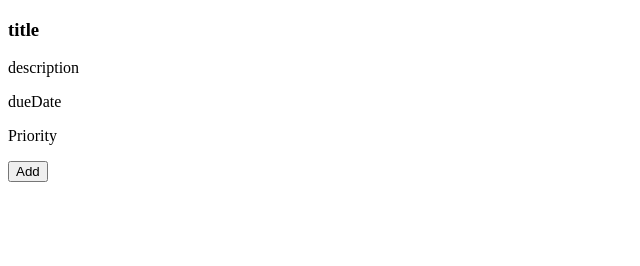
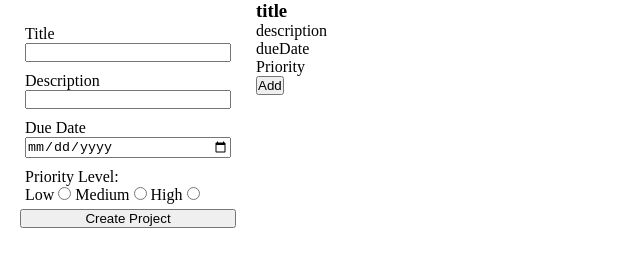
Before and after one commit to JaydenMcGinnis/ToDoApp, a website built with webpack: page src/template.html in a window 1280 px wide. Shown: the whole page, without its empty margins (0-640 px from the left). Built offline with nearby package versions, Linux system fonts and the light colour scheme.

Commit message:
Changed page layout to better suit theme

```diff
--- a/src/domChanger.js
+++ b/src/domChanger.js
@@ -1,4 +1,4 @@
-export class ProjectCreator {
+export class RendorProject {
   constructor(obj, parent) {
     this.obj = obj;
     this.parent = parent;
@@ -32,8 +32,9 @@ export class ProjectCreator {
       priority = this.createElement("p", [], this.obj.priority),
       button = this.createElement("button", [], "Add");
 
-    // Append each section to its own div container
+    // TODO: Event listener that creates a new note and appends to parent
 
+    // Append children to container and then to content
     this.appendChildren(container, [
       title,
       description,
--- a/src/index.js
+++ b/src/index.js
@@ -1,6 +1,6 @@
 import "./styles.css";
-import { Project } from "./projectCreation";
-import { ProjectCreator } from "./domChanger";
+import { Project } from "./rendorProject";
+import { RendorProject } from "./domChanger";
 
 // Components:
 // - Project Creation
@@ -11,4 +11,4 @@ const content = document.querySelector(".content");
 const project1 = new Project("title", "description", "dueDate", "Priority");
 const project2 = new Project("title2", "description2", "dueDate2", "Priority2");
 
-new ProjectCreator(project1, content);
+new RendorProject(project1, content);
--- a/src/styles.css
+++ b/src/styles.css
@@ -0,0 +1,28 @@
+* {
+  box-sizing: border-box;
+  padding: 0;
+  margin: 0;
+}
+
+body {
+  height: 100vh;
+  display: grid;
+  grid-template-columns: 1fr 4fr;
+}
+
+.form-container form {
+  display: flex;
+  flex-direction: column;
+  padding: 10px;
+  margin: 10px;
+}
+
+form div {
+  display: flex;
+  flex-direction: column;
+  padding: 5px;
+}
+
+.priority {
+  display: inline-block;
+}
--- a/src/template.html
+++ b/src/template.html
@@ -6,6 +6,39 @@
     <title>Todo</title>
   </head>
   <body>
+    <div class="form-container">
+      <form action="/">
+        <div>
+          <label for="title">Title</label>
+          <input type="text" name="title" id="title" />
+        </div>
+
+        <div>
+          <label for="description">Description</label>
+          <input type="text" name="description" id="description" />
+        </div>
+
+        <div>
+          <!-- Due date -->
+          <label for="date">Due Date</label>
+          <input type="date" name="date" id="date" />
+        </div>
+
+        <div class="priority">
+          <p>Priority Level:</p>
+          <label for="priority-1">Low</label>
+          <input type="radio" name="priority" id="priority-1" />
+
+          <label for="priority-2">Medium</label>
+          <input type="radio" name="priority" id="priority-2" />
+
+          <label for="priority-3">High</label>
+          <input type="radio" name="priority" , id="priority-3" />
+        </div>
+
+        <button type="submit">Create Project</button>
+      </form>
+    </div>
     <div class="content"></div>
   </body>
 </html>
```
Also changed, not shown: src/rendorProject.js (renamed from src/projectCreation.js).
